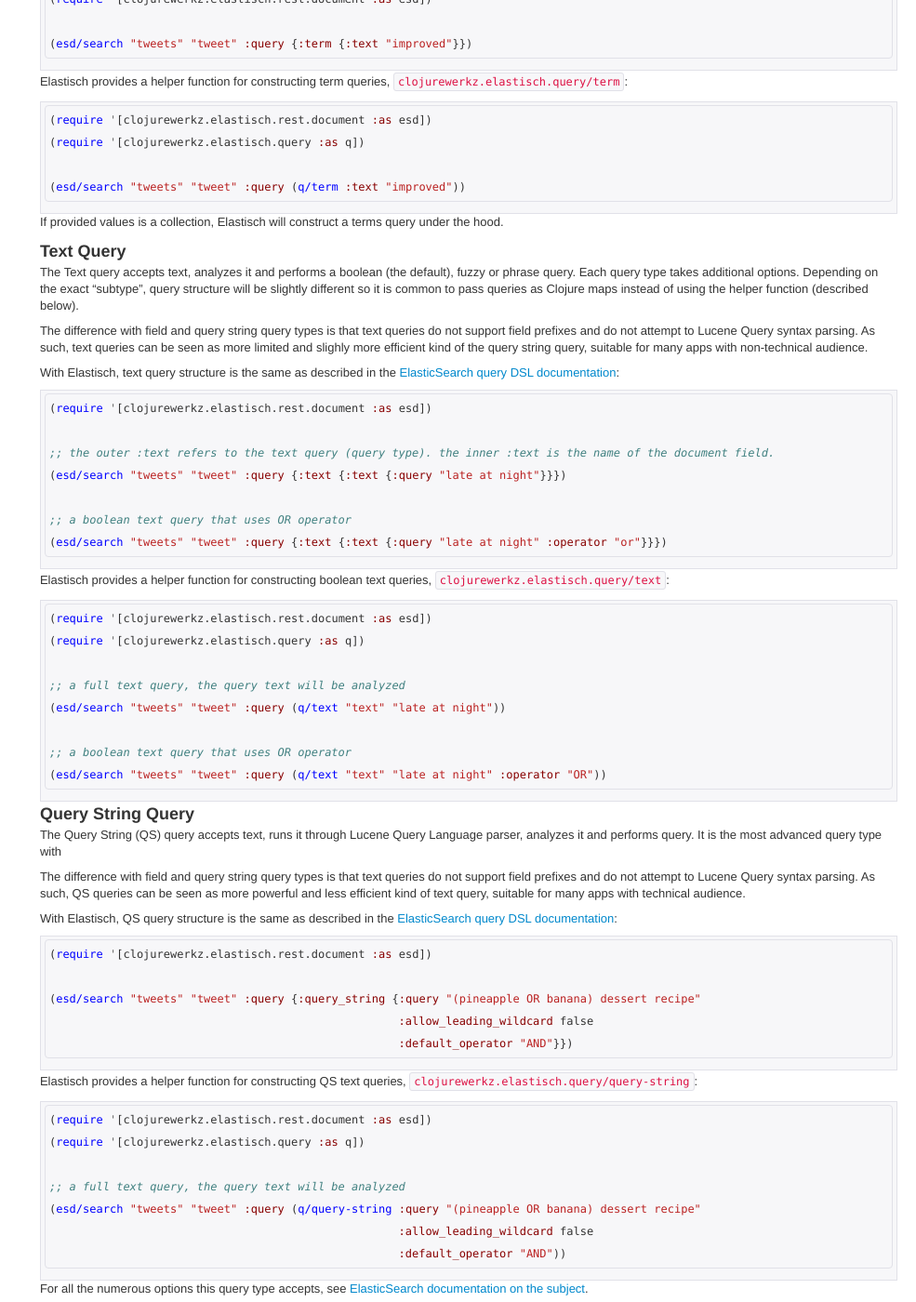
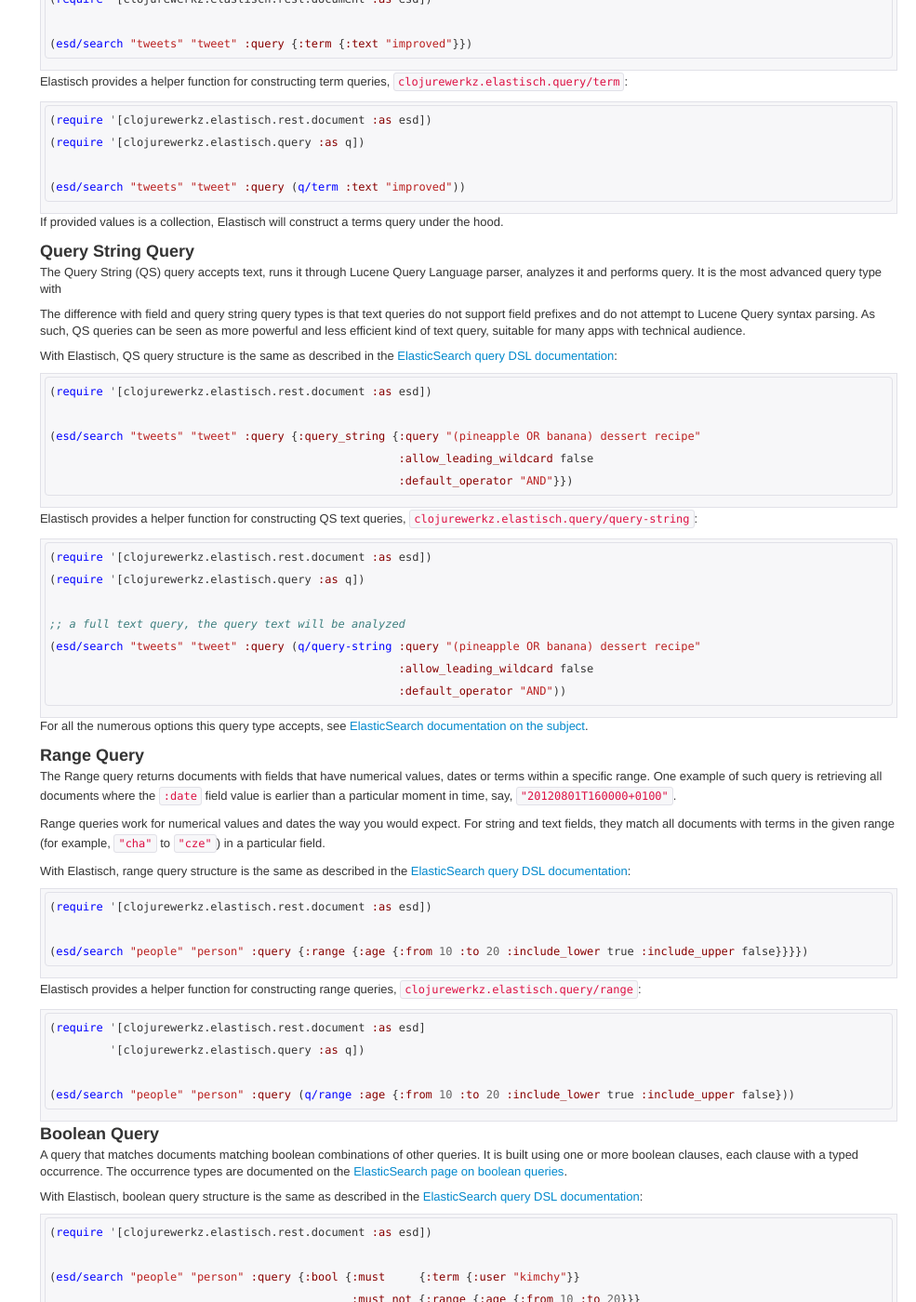
Before and after one commit to clojurewerkz/elastisch.docs, a Jekyll site: the page built from articles/querying.md, in a window 1280 px wide and 1400 px high, scrolled down 5604 px. Shown: the whole window at 93% size, without its empty margins (295-1280 px from the left). Built offline with Jekyll 4.4.1, drawn with Linux system fonts in a browser that asks for light colours; some web fonts are replaced; comment, search, counter and statistics services are not loaded; some of the changed text lies outside the part shown.

Commit message:
Don't mention query types removed in ES 1.0

````diff
--- a/articles/querying.md
+++ b/articles/querying.md
@@ -326,42 +326,6 @@
 If provided values is a collection, Elastisch will construct a terms query under the hood.
 
 
-### Text Query
-
-The Text query accepts text, analyzes it and performs a boolean (the default), fuzzy or phrase query. Each query type takes additional options.
-Depending on the exact "subtype", query structure will be slightly different so it is common to pass queries as Clojure maps instead of using the
-helper function (described below).
-
-The difference with field and query string query types is that text queries do not support field prefixes and do not attempt to Lucene Query syntax parsing.
-As such, text queries can be seen as more limited and slighly more efficient kind of the query string query, suitable for many apps with non-technical
-audience.
-
-With Elastisch, text query structure is the same as described in the [ElasticSearch query DSL documentation](http://www.elasticsearch.org/guide/en/elasticsearch/reference/current/query-dsl-text-query.html):
-
-``` clojure
-(require '[clojurewerkz.elastisch.rest.document :as esd])
-
-;; the outer :text refers to the text query (query type). the inner :text is the name of the document field.
-(esd/search "tweets" "tweet" :query {:text {:text {:query "late at night"}}})
-
-;; a boolean text query that uses OR operator
-(esd/search "tweets" "tweet" :query {:text {:text {:query "late at night" :operator "or"}}})
-```
-
-Elastisch provides a helper function for constructing boolean text queries, `clojurewerkz.elastisch.query/text`:
-
-``` clojure
-(require '[clojurewerkz.elastisch.rest.document :as esd])
-(require '[clojurewerkz.elastisch.query :as q])
-
-;; a full text query, the query text will be analyzed
-(esd/search "tweets" "tweet" :query (q/text "text" "late at night"))
-
-;; a boolean text query that uses OR operator
-(esd/search "tweets" "tweet" :query (q/text "text" "late at night" :operator "OR"))
-```
-
-
 ### Query String Query
 
 The Query String (QS) query accepts text, runs it through Lucene Query Language parser, analyzes it and performs query. It is the most advanced query
@@ -498,29 +462,6 @@
 
 (esd/search "people" "person" :query (q/filtered :query  (q/term :interests "cooking")
                                                  :filter (q/range :age :from 25 :to 30)))
-```
-
-
-### Field Query
-
-A query that executes a query string against a specific field. It is a simplified version of query_string query (it is equivalent to setting the `:default_field`
-to the field this query executed against).
-
-With Elastisch, field query structure is the same as described in the [ElasticSearch query DSL documentation](http://www.elasticsearch.org/guide/en/elasticsearch/reference/current/query-dsl-field-query.html):
-
-``` clojure
-(require '[clojurewerkz.elastisch.rest.document :as esd])
-
-(esd/search "people" "person" :query {:field {"address.street" "(Oak OR Elm)"}})
-```
-
-Elastisch provides a helper function for constructing field queries, `clojurewerkz.elastisch.query/field`:
-
-``` clojure
-(require '[clojurewerkz.elastisch.rest.document :as esd]
-         '[clojurewerkz.elastisch.query :as q])
-
-(esd/search "people" "person" :query (q/field "address.street" "(Oak OR Elm)"))
 ```
 
 
````
